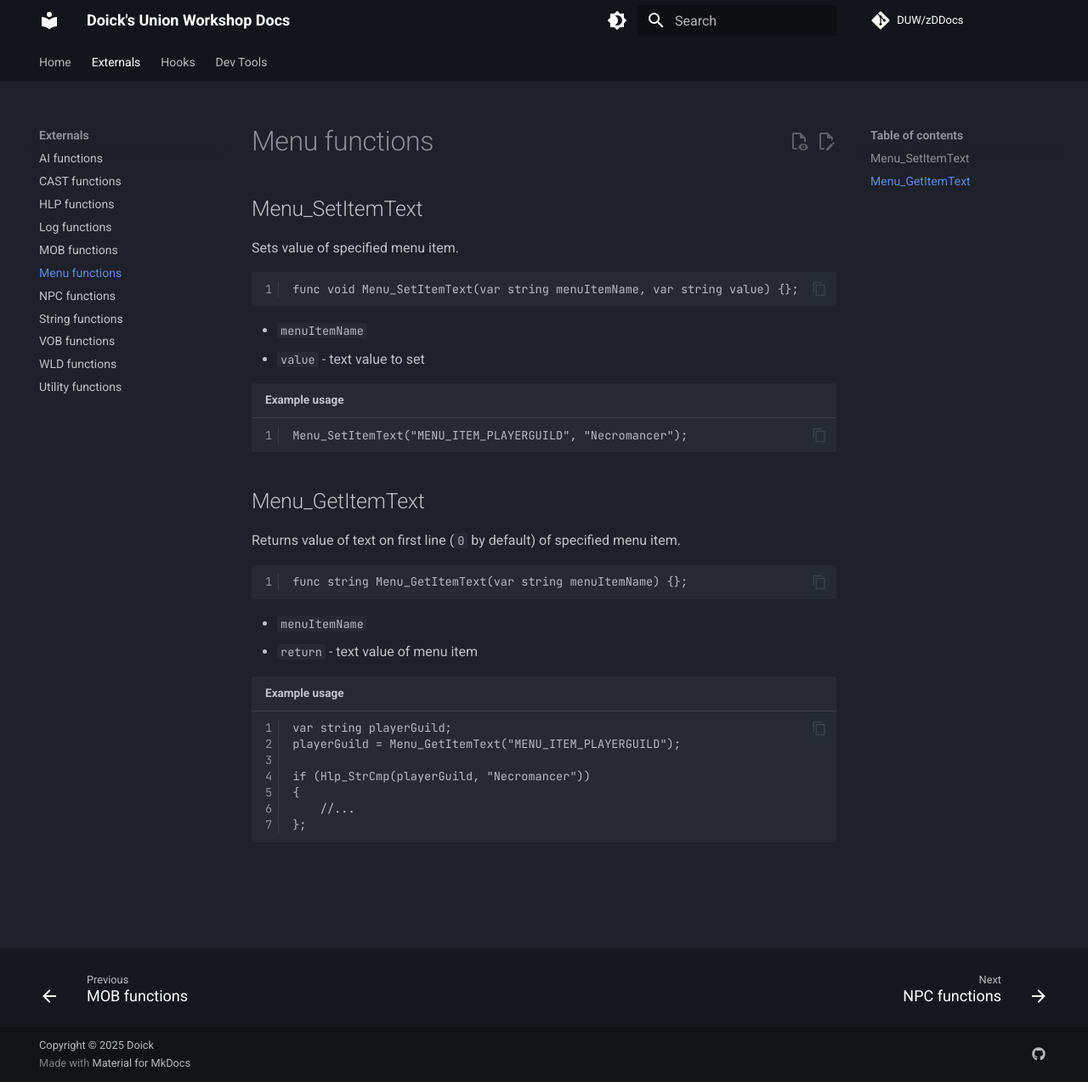
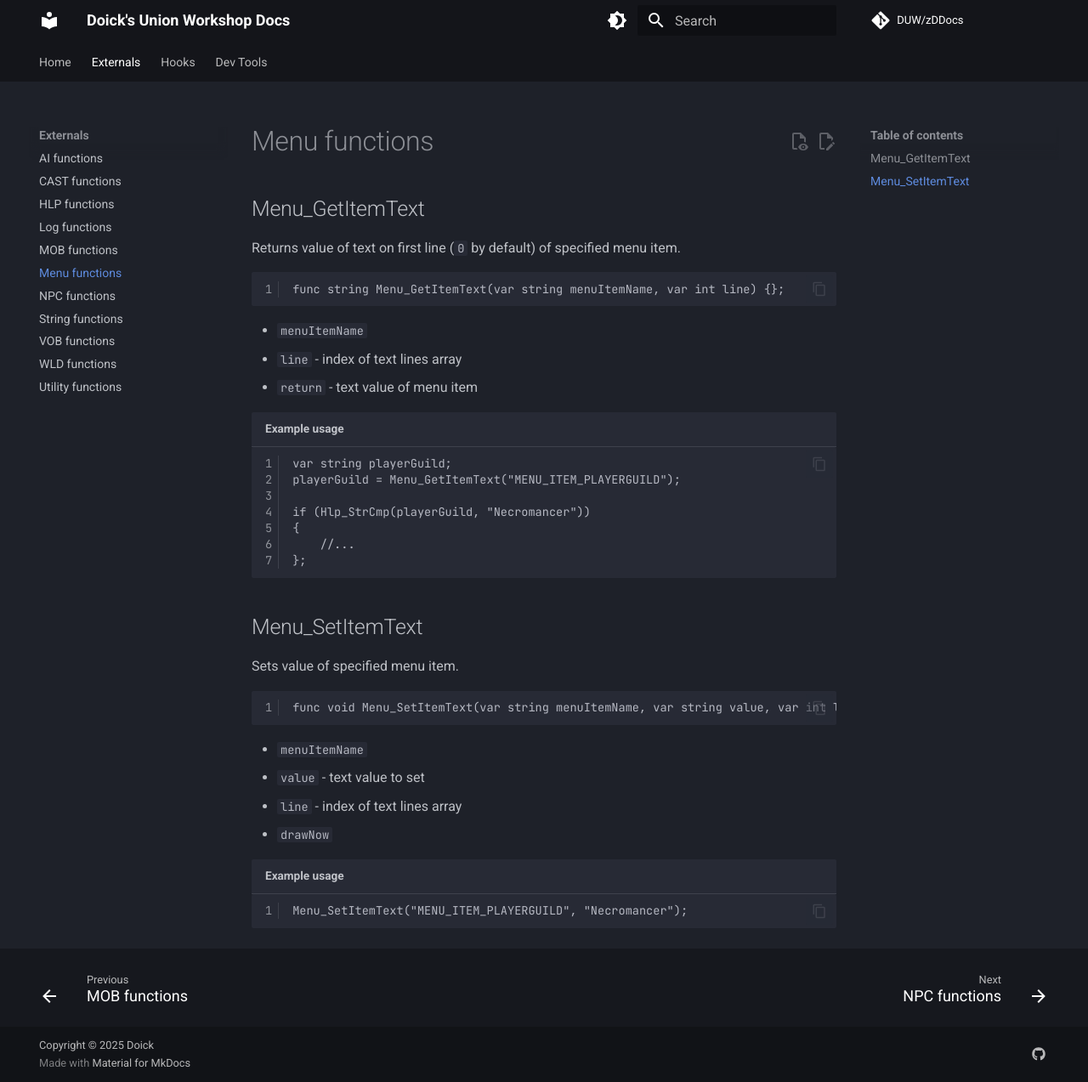
Before and after one commit to Doick-Union-Workshop/zDDocs, an MkDocs documentation site: the page built from docs/externals/menu.md, in a window 1280 px wide and 1273 px high. Shown: the whole window at 85% size. Built offline with MkDocs 1.6.1 and Material for MkDocs 9.7.7, drawn with Linux system fonts in a browser that asks for light colours; comment, search, counter and statistics services are not loaded.

Commit message:
Updated menu externals docs

````diff
--- a/docs/externals/menu.md
+++ b/docs/externals/menu.md
@@ -1,29 +1,15 @@
 # Menu functions
-
-## Menu_SetItemText
-
-Sets value of specified menu item.
-
-```dae
-func void Menu_SetItemText(var string menuItemName, var string value) {};
-```
-
-- `menuItemName`
-- `value` - text value to set
-
-```dae title="Example usage"
-Menu_SetItemText("MENU_ITEM_PLAYERGUILD", "Necromancer");
-```
 
 ## Menu_GetItemText
 
 Returns value of text on first line (`0` by default) of specified menu item.
 
 ```dae
-func string Menu_GetItemText(var string menuItemName) {};
+func string Menu_GetItemText(var string menuItemName, var int line) {};
 ```
 
 - `menuItemName`
+- `line` - index of text lines array
 - `return` - text value of menu item
 
 ```dae title="Example usage"
@@ -35,3 +21,20 @@ if (Hlp_StrCmp(playerGuild, "Necromancer"))
     //...
 };
 ```
+
+## Menu_SetItemText
+
+Sets value of specified menu item.
+
+```dae
+func void Menu_SetItemText(var string menuItemName, var string value, var int line) {};
+```
+
+- `menuItemName`
+- `value` - text value to set
+- `line` - index of text lines array
+- `drawNow`
+
+```dae title="Example usage"
+Menu_SetItemText("MENU_ITEM_PLAYERGUILD", "Necromancer");
+```
````
Also changed, not shown: README.md (+1 -1 lines).
